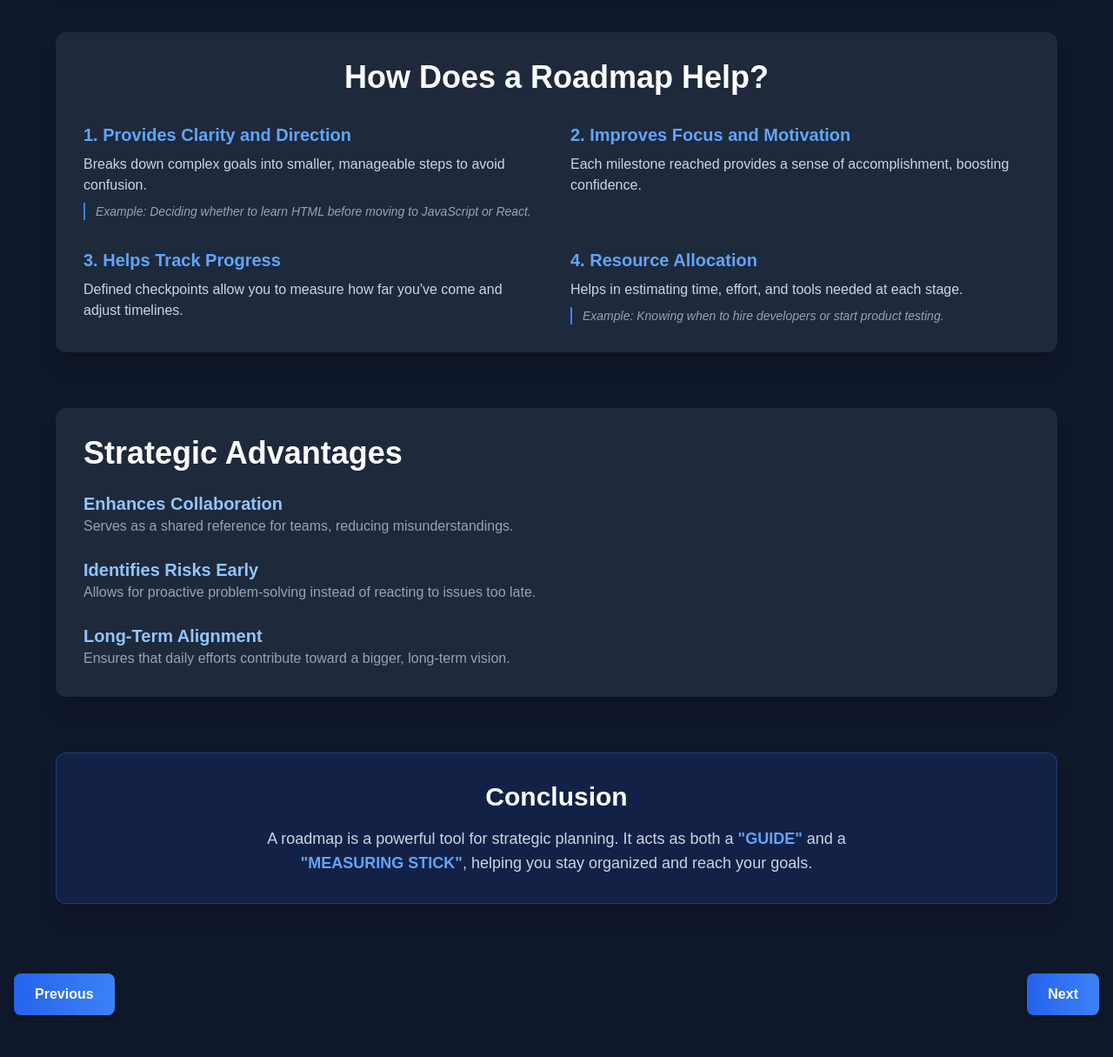
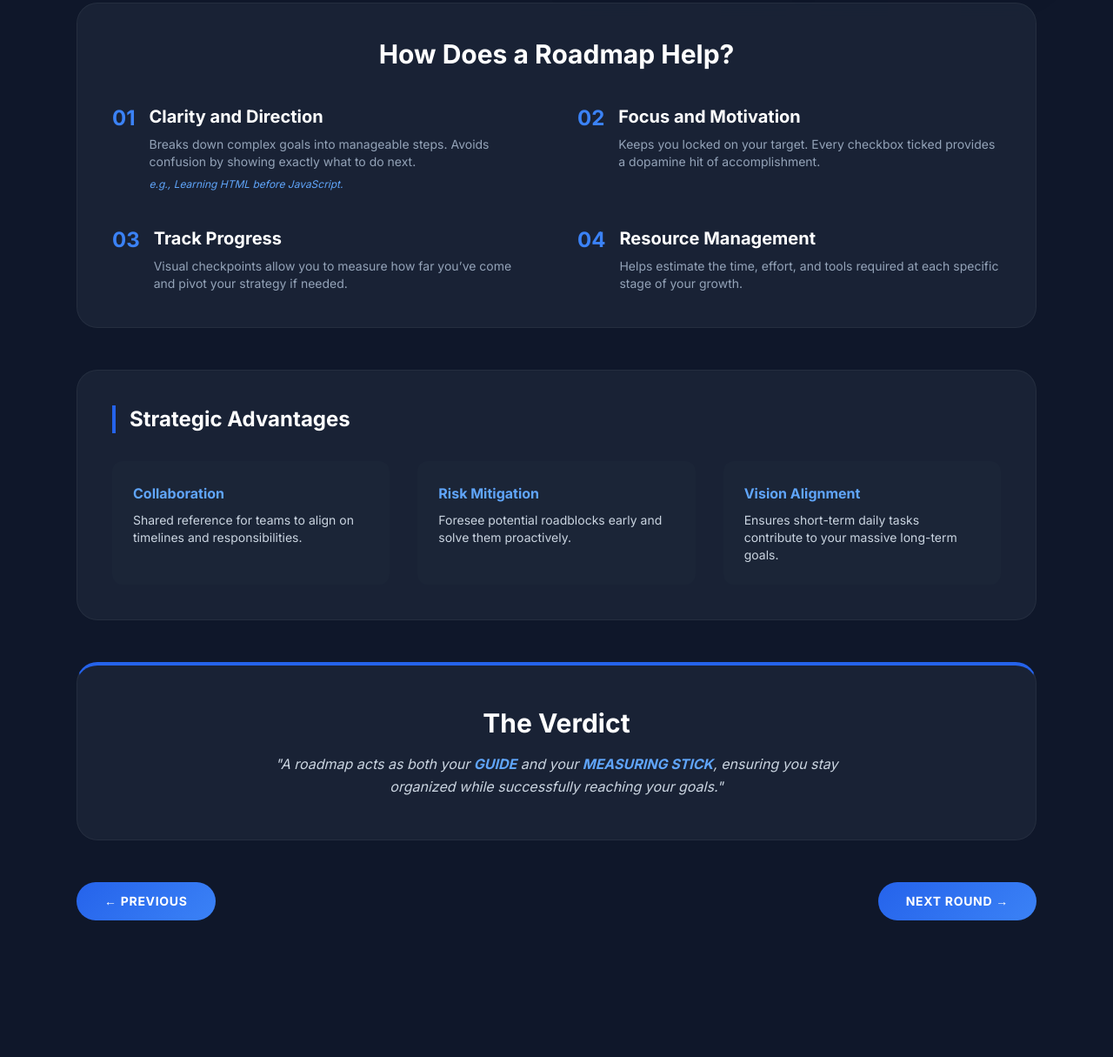
Before and after one commit to yamireddy04/PrepSphere, a plain HTML site: page Frontend/roadmap/roadmap.html in a window 1280 px wide. Shown: the part 631-1846 px from the top of the page at 87% size. After the commit the page ends 1753 px from the top, so only its background shows below. Drawn offline with nearby package versions, Linux system fonts and the light colour scheme.

Commit message:
Update roadmap.html

```diff
--- a/Frontend/roadmap/roadmap.html
+++ b/Frontend/roadmap/roadmap.html
@@ -3,140 +3,129 @@
 <head>
     <meta charset="UTF-8">
     <meta name="viewport" content="width=device-width, initial-scale=1.0">
-    <title>Roadmap | PrepSphere</title>
+    <title>Roadmap to Job Success | PrepSphere</title>
     <link rel="icon" type="image/jpeg" href="../images/logo.jpeg">
-    <link rel="stylesheet" href="../shared/mobile.css">
     <script src="https://cdn.tailwindcss.com"></script>
     <style>
         @import url('https://fonts.googleapis.com/css2?family=Inter:wght@400;600;700&display=swap');
         body {
-            font-family: 'Bookman Old Style', sans-serif;
+            font-family: 'Inter', 'Bookman Old Style', sans-serif;
+            background-color: #0f172a;
         }
 
-        .navigation-buttons button {
-          transition: background 0.3s ease-in-out, transform 0.2s ease-in-out, box-shadow 0.2s ease-in-out;
-          border: none;
-          cursor: pointer;
-          background: linear-gradient(to right, #2563eb, #3b82f6);
-          color: white;
+        .glass-card {
+            background: rgba(30, 41, 59, 0.7);
+            backdrop-filter: blur(10px);
+            border: 1px solid rgba(255, 255, 255, 0.05);
+            transition: all 0.3s ease;
         }
 
-        .navigation-buttons button:hover {
-          transform: translateY(-3px) scale(1.02);
-          box-shadow: 0 8px 20px rgba(59, 130, 246, 0.4);
-          background: linear-gradient(to right, #3b82f6, #60a5fa);
+        .glass-card:hover {
+            border-color: rgba(59, 130, 246, 0.5);
+            box-shadow: 0 0 20px rgba(59, 130, 246, 0.1);
         }
 
-        .navigation-buttons button:active {
-          transform: translateY(0) scale(1);
-          box-shadow: none;
+        .nav-btn {
+            background: linear-gradient(135deg, #2563eb 0%, #3b82f6 100%);
+            transition: all 0.3s transform;
         }
 
-        .container {
-            max-width: 1200px;
+        .nav-btn:hover {
+            transform: translateY(-2px);
+            box-shadow: 0 4px 15px rgba(37, 99, 235, 0.4);
         }
     </style>
 </head>
-<body class="bg-slate-900 text-slate-200">
+<body class="text-slate-200 leading-relaxed">
 
-    <div class="container mx-auto px-4 py-12 md:px-8 lg:px-16">
-
-        <header class="text-center mb-16">
-            <h1 class="text-5xl md:text-6xl font-extrabold text-white mb-4 drop-shadow-md">
-                Roadmap
+    <div class="max-w-6xl mx-auto px-6 py-16">
+        <header class="text-center mb-20">
+            <span class="text-blue-400 font-semibold tracking-widest uppercase text-sm">Strategic Planning</span>
+            <h1 class="text-5xl md:text-6xl font-extrabold text-white mt-4 mb-6">
+                Roadmap to Success
             </h1>
-            <p class="text-lg md:text-xl text-slate-400 max-w-3xl mx-auto">
-                A visual plan that outlines the steps necessary to achieve a specific goal. It acts as a guide, showing the path from your starting point to your desired career destination.
+            <p class="text-lg text-slate-400 max-w-2xl mx-auto">
+                A roadmap isn't just a list; it's your strategic visual guide from where you are to where you want to be in your career.
             </p>
         </header>
 
-        <section class="mb-16 p-8 bg-slate-800 rounded-xl shadow-xl transform transition-transform hover:scale-105 duration-300">
-            <div class="md:flex md:items-center md:space-x-8">
-                <div class="flex-1 md:w-1/2">
-                    <h2 class="text-3xl md:text-4xl font-bold text-white mb-4">Why Use a Roadmap?</h2>
-                    <ul class="space-y-4 text-slate-300">
-                        <li>
-                            <strong class="text-blue-400">Clarity and Focus:</strong> Helps you focus on your goals and avoid distractions.
-                        </li>
-                        <li>
-                            <strong class="text-blue-400">Organisation:</strong> Provides a structured plan for your actions, ensuring efficiency.
-                        </li>
-                        <li>
-                            <strong class="text-blue-400">Problem-Solving:</strong> Anticipates potential challenges to develop early strategies.
-                        </li>
-                        <li>
-                            <strong class="text-blue-400">Accountability:</strong> Tracks your progress and keeps you committed to the finish line.
-                        </li>
-                    </ul>
+        <div class="grid md:grid-cols-2 gap-8 mb-12">
+            <div class="glass-card p-8 rounded-2xl flex flex-col justify-center">
+                <h2 class="text-3xl font-bold text-white mb-4">What is a Roadmap?</h2>
+                <p class="text-slate-300">
+                    It acts as a guide, showing the path from a starting point to a desired destination. By breaking down complex goals, it transforms an overwhelming journey into a series of achievable milestones.
+                </p>
             </div>
-                <div class="mt-8 md:mt-0 md:w-1/2 flex space-x-2">
-                    <img src="../images/roadmap.jpeg" alt="Roadmap Visualization" class="w-1/2 h-auto rounded-lg shadow-lg">
-                    <img src="../images/roadmap copy.jpeg" alt="Strategic Planning" class="w-1/2 h-auto rounded-lg shadow-lg">
+            <div class="grid grid-cols-2 gap-4">
+                <img src="../images/roadmap.jpeg" alt="Roadmap" class="rounded-xl object-cover h-full w-full shadow-2xl border border-slate-700">
+                <img src="../images/roadmap copy.jpeg" alt="Interview" class="rounded-xl object-cover h-full w-full shadow-2xl border border-slate-700">
             </div>
         </div>
-        </section>
 
-        <section class="mb-16 p-8 bg-slate-800 rounded-xl shadow-xl transform transition-transform hover:scale-105 duration-300">
-            <h2 class="text-3xl md:text-4xl font-bold text-white mb-8 text-center">How Does a Roadmap Help?</h2>
-            <div class="grid md:grid-cols-2 gap-8">
+        <div class="glass-card p-10 rounded-3xl mb-12">
+            <h2 class="text-3xl font-bold text-white mb-10 text-center">How Does a Roadmap Help?</h2>
+            <div class="grid md:grid-cols-2 gap-x-12 gap-y-10">
+                <div class="flex gap-4">
+                    <div class="text-blue-500 text-2xl font-bold">01</div>
                     <div>
-                    <h3 class="text-xl font-bold text-blue-400 mb-2">1. Provides Clarity and Direction</h3>
-                    <p class="text-slate-300 mb-2">Breaks down complex goals into smaller, manageable steps to avoid confusion.</p>
-                    <p class="text-sm text-slate-400 italic border-l-2 border-blue-500 pl-3">Example: Deciding whether to learn HTML before moving to JavaScript or React.</p>
-                </div>
-                <div>
-                    <h3 class="text-xl font-bold text-blue-400 mb-2">2. Improves Focus and Motivation</h3>
-                    <p class="text-slate-300">Each milestone reached provides a sense of accomplishment, boosting confidence.</p>
-                </div>
-                <div>
-                    <h3 class="text-xl font-bold text-blue-400 mb-2">3. Helps Track Progress</h3>
-                    <p class="text-slate-300">Defined checkpoints allow you to measure how far you've come and adjust timelines.</p>
-                </div>
-                <div>
-                    <h3 class="text-xl font-bold text-blue-400 mb-2">4. Resource Allocation</h3>
-                    <p class="text-slate-300 mb-2">Helps in estimating time, effort, and tools needed at each stage.</p>
-                    <p class="text-sm text-slate-400 italic border-l-2 border-blue-500 pl-3">Example: Knowing when to hire developers or start product testing.</p>
+                        <h3 class="text-xl font-bold text-white mb-2">Clarity and Direction</h3>
+                        <p class="text-slate-400 text-sm">Breaks down complex goals into manageable steps. Avoids confusion by showing exactly what to do next.</p>
+                        <p class="mt-2 text-xs italic text-blue-400">e.g., Learning HTML before JavaScript.</p>
                     </div>
                 </div>
-        </section>
-
-        <section class="mb-16 p-8 bg-slate-800 rounded-xl shadow-xl transform transition-transform hover:scale-105 duration-300">
-            <div class="md:flex md:items-center md:space-x-8">
-                <div class="flex-1">
-                    <h2 class="text-3xl md:text-4xl font-bold text-white mb-6">Strategic Advantages</h2>
-                    <div class="space-y-6">
+                <div class="flex gap-4">
+                    <div class="text-blue-500 text-2xl font-bold">02</div>
                     <div>
-                            <h3 class="text-xl font-semibold text-blue-300">Enhances Collaboration</h3>
-                            <p class="text-slate-400">Serves as a shared reference for teams, reducing misunderstandings.</p>
+                        <h3 class="text-xl font-bold text-white mb-2">Focus and Motivation</h3>
+                        <p class="text-slate-400 text-sm">Keeps you locked on your target. Every checkbox ticked provides a dopamine hit of accomplishment.</p>
                     </div>
+                </div>
+                <div class="flex gap-4">
+                    <div class="text-blue-500 text-2xl font-bold">03</div>
                     <div>
-                            <h3 class="text-xl font-semibold text-blue-300">Identifies Risks Early</h3>
-                            <p class="text-slate-400">Allows for proactive problem-solving instead of reacting to issues too late.</p>
+                        <h3 class="text-xl font-bold text-white mb-2">Track Progress</h3>
+                        <p class="text-slate-400 text-sm">Visual checkpoints allow you to measure how far you’ve come and pivot your strategy if needed.</p>
                     </div>
+                </div>
+                <div class="flex gap-4">
+                    <div class="text-blue-500 text-2xl font-bold">04</div>
                     <div>
-                            <h3 class="text-xl font-semibold text-blue-300">Long-Term Alignment</h3>
-                            <p class="text-slate-400">Ensures that daily efforts contribute toward a bigger, long-term vision.</p>
+                        <h3 class="text-xl font-bold text-white mb-2">Resource Management</h3>
+                        <p class="text-slate-400 text-sm">Helps estimate the time, effort, and tools required at each specific stage of your growth.</p>
                     </div>
                 </div>
             </div>
         </div>
-        </section>
 
-        <footer class="p-8 bg-blue-900/30 border border-blue-500/30 rounded-xl shadow-xl text-center">
-            <h2 class="text-3xl font-bold text-white mb-4">Conclusion</h2>
-            <p class="text-lg text-slate-300 max-w-2xl mx-auto">
-                A roadmap is a powerful tool for strategic planning. It acts as both a
-                <span class="text-blue-400 font-bold">"GUIDE"</span> and a
-                <span class="text-blue-400 font-bold">"MEASURING STICK"</span>,
-                helping you stay organized and reach your goals.
+        <div class="glass-card p-10 rounded-3xl mb-12">
+            <h2 class="text-2xl font-bold text-white mb-8 border-l-4 border-blue-600 pl-4">Strategic Advantages</h2>
+            <div class="grid md:grid-cols-3 gap-8">
+                <div class="bg-slate-800/50 p-6 rounded-xl">
+                    <h4 class="text-blue-400 font-bold mb-2">Collaboration</h4>
+                    <p class="text-sm text-slate-300">Shared reference for teams to align on timelines and responsibilities.</p>
+                </div>
+                <div class="bg-slate-800/50 p-6 rounded-xl">
+                    <h4 class="text-blue-400 font-bold mb-2">Risk Mitigation</h4>
+                    <p class="text-sm text-slate-300">Foresee potential roadblocks early and solve them proactively.</p>
+                </div>
+                <div class="bg-slate-800/50 p-6 rounded-xl">
+                    <h4 class="text-blue-400 font-bold mb-2">Vision Alignment</h4>
+                    <p class="text-sm text-slate-300">Ensures short-term daily tasks contribute to your massive long-term goals.</p>
+                </div>
+            </div>
+        </div>
+
+        <footer class="glass-card p-12 rounded-3xl text-center border-t-4 border-t-blue-600">
+            <h2 class="text-3xl font-bold text-white mb-4">The Verdict</h2>
+            <p class="text-slate-300 max-w-2xl mx-auto leading-relaxed italic">
+                "A roadmap acts as both your <span class="text-blue-400 font-bold">GUIDE</span> and your <span class="text-blue-400 font-bold">MEASURING STICK</span>, ensuring you stay organized while successfully reaching your goals."
             </p>
         </footer>
 
+        <div class="flex justify-between mt-12">
+            <a href="../Phase1/Phase1.html" class="nav-btn px-8 py-3 rounded-full font-bold text-white uppercase tracking-wider text-sm">← Previous</a>
+            <a href="conventional.html" class="nav-btn px-8 py-3 rounded-full font-bold text-white uppercase tracking-wider text-sm">Next Round →</a>
         </div>
-
-    <div class="navigation-buttons flex justify-between mt-8 max-w-7xl mx-auto px-4 pb-12">
-      <button onclick="window.location.href = '../Phase1/Phase1.html'" class="px-6 py-3 font-bold text-white rounded-lg shadow-md">Previous</button>
-      <button onclick="window.location.href = 'conventional.html'" class="px-6 py-3 font-bold text-white rounded-lg shadow-md">Next</button>
     </div>
 
 </body>
```
Lines whose indentation alone changed are shown as unchanged.
